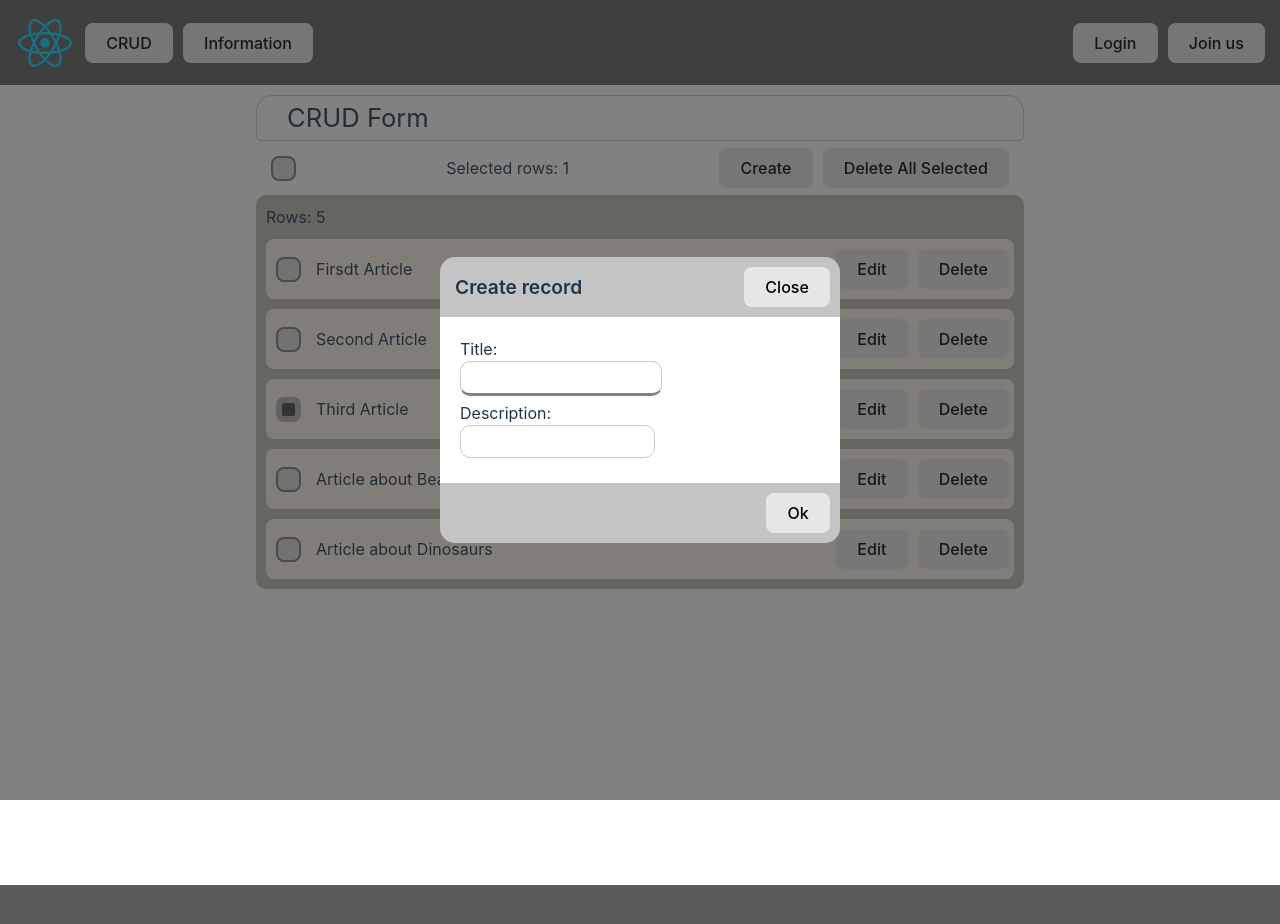
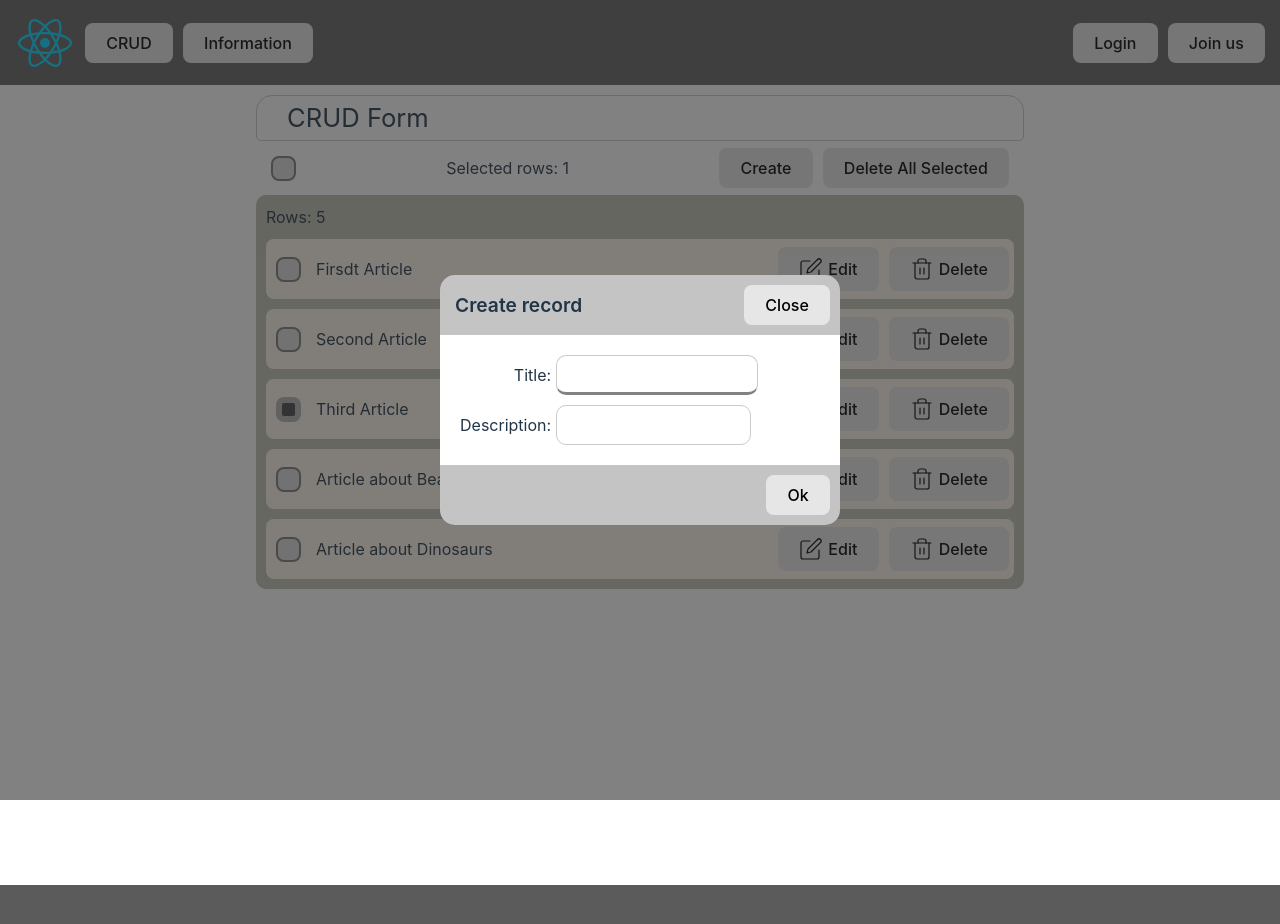
Before and after one commit to ArturKe/react-app, a React (Vite) app: page / in a window 1280 px wide. Both pictures are taken after a click on the button "Create". Shown: the top 924 px of the page. Built offline with nearby package versions, Linux system fonts and the light colour scheme.

Commit message:
Styles update

```diff
--- a/src/components/Button/button.css
+++ b/src/components/Button/button.css
@@ -8,6 +8,10 @@
     background-color: #e6e6e6;
     cursor: pointer;
     transition: transform 0.25s, border-color 0.2s;
+
+    display: flex;
+    align-items: center;
+    gap: 5px;
 }
 
 .customButton:hover{
--- a/src/components/Button/button.jsx
+++ b/src/components/Button/button.jsx
@@ -3,15 +3,9 @@ import { useEffect } from 'react';
 import './Button.css';
 
 export default function Button (props) {
-    // const [name, setName] = useState(props.name)
-    // useEffect(() => {console.log(props.children)},[props.children])
-    const handler = () => {
-        if (typeof props.event === 'function') {
-            props.event()
-        }
-    }
+    const {event=()=>{}} = props
+
     return (
-        <button onClick={() => handler()} className="customButton">{props.children || props.name}</button>
-
+        <button onClick={event} className="customButton">{props.icon}{props.children || props.name}</button>
     )
 }
--- a/src/components/Lists/Item/ListItem.jsx
+++ b/src/components/Lists/Item/ListItem.jsx
@@ -1,33 +1,31 @@
 import React, {useEffect} from 'react';
 import Button from '../../button/Button';
 import Checkbox from '../../checkbox/Checkbox';
+// import { EditIcon } from '../../icons/EditIcon';
+import { EditIcon, DeleteIcon } from '../../icons';
+
 import './ListItem.css';
 
 export default function ListItem (props) {
+    const {eventEdit=()=>{}, eventDelete=()=>{}, eventSelect=()=>{}} = props
+
     const handlerDelete = () => {
-        if (typeof props.eventDelete === 'function') {
-            props.eventDelete(props.id, props.title)
-        }
+        eventDelete(props.id, props.title)
     }
     const handlerEdit = () => {
-        if (typeof props.eventDelete === 'function') {
-            props.eventEdit(props.id, props.title, props.description)
-        }
+        eventEdit(props.id, props.title, props.description)
     }
     const handlerSelect = (state) => {
-        console.log('State: ' + state)
-        if (typeof props.eventSelect === 'function') {
-            props.eventSelect(props.id, state)
-        }
+        eventSelect(props.id, state)
     }
-    // useEffect(() => {console.log(props.id + ' ' + props.selected)},[props.selected])
+
     return (
         <div className='list-item'>
             <Checkbox event={handlerSelect} isActive={props.selected}></Checkbox>
             <div className='list-item-title'>{props.title || 'Some Title'}</div>
             <div className='list-item-buttons'>
-                <Button event={handlerEdit}>Edit</Button>
-                <Button event={handlerDelete}>Delete</Button>
+                <Button icon={<EditIcon/>} event={handlerEdit}>Edit</Button>
+                <Button icon={<DeleteIcon/>} event={handlerDelete}>Delete</Button>
             </div>
         </div>
     )
--- a/src/components/checkbox/Checkbox.jsx
+++ b/src/components/checkbox/Checkbox.jsx
@@ -1,18 +1,15 @@
 import React, { useEffect, useState } from 'react';
-// import { useEffect } from 'react';
 import './Checkbox.css';
 
 export default function Checkbox (props) {
     const [checkBoxState, setCheckBoxState] = useState(props.isActive || false)
+    const {event=()=>{}} = props
+
     const handler = () => {
         setCheckBoxState(!checkBoxState)
-        // console.log(checkBoxState)
-        if (typeof props.event === 'function') {
-            props.event(!checkBoxState)
-        }
+        event(!checkBoxState)
     }
     useEffect(() => {
-        // console.log('CheckBox Props: ' + props.isActive)
         setCheckBoxState(props.isActive)
     },[props.isActive])
     return (
--- a/src/components/forms/edit/EditForm.css
+++ b/src/components/forms/edit/EditForm.css
@@ -1,13 +1,30 @@
-/* .edit-form {
-    width: 600px;
-} */
-
+.edit-form {
+    display: flex;
+    gap: 5px;
+}
+.edit-form_labels {
+    display: flex;
+    flex-direction: column;
+    align-items: flex-end;
+    gap: 10px;
+}
+.edit-form_inputs {
+    display: flex;
+    flex-direction: column;
+    gap: 10px;
+}
+.edit-form_item {
+    height: 40px;
+    display: flex;
+    align-items: center;
+}
 input {
     padding: 8px;
     border: 1px solid #cacaca;
     border-radius: 10px;
-    margin-bottom: 5px;
     transition: all 0.3s;
+    height: 100%;
+    box-sizing: border-box;
 }
 
 input:focus-visible {
--- a/src/components/forms/edit/EditForm.jsx
+++ b/src/components/forms/edit/EditForm.jsx
@@ -24,10 +24,18 @@ export default function EditForm (props) {
             header={props.type ==='edit' ? 'Edit Record: ' + props.title : 'Create record' }
             content={
                 <div className='edit-form'>
-                    <div>Title:</div>
-                    <input type="text" ref={textInput} defaultValue={title} onChange={(e) => setTitle(e.target.value)} />
-                    <div>Description:</div>
-                    <input type="text" defaultValue={props.description} onChange={(e) => setDesc(e.target.value)}/>
+                    <div className='edit-form_labels'>
+                        <div className='edit-form_item'>Title:</div>
+                        <div className='edit-form_item'>Description:</div>
+                    </div>
+                    <div className='edit-form_inputs'>
+                        <div className='edit-form_item'>
+                            <input type="text" ref={textInput} defaultValue={title} onChange={(e) => setTitle(e.target.value)} />
+                        </div>
+                        <div className='edit-form_item'>
+                            <input type="text" defaultValue={props.description} onChange={(e) => setDesc(e.target.value)}/>
+                        </div>
+                    </div>
                 </div>
             }
             footer={<Button event={acceptEditHandler}>Ok</Button>}
--- /dev/null
+++ b/src/components/icons/EditIcon.jsx
@@ -0,0 +1,18 @@
+export const EditIcon = () => {
+    return(
+        <svg
+            xmlns="http://www.w3.org/2000/svg"
+            width="24"
+            height="24"
+            viewBox="0 0 24 24"
+            fill="none"
+            stroke="currentColor"
+            strokeWidth="1.2"
+            strokeLinecap="round"
+            strokeLinejoin="round"
+            >
+                <path d="M11 4H4a2 2 0 0 0-2 2v14a2 2 0 0 0 2 2h14a2 2 0 0 0 2-2v-7"></path>
+                <path d="M18.5 2.5a2.121 2.121 0 0 1 3 3L12 15l-4 1 1-4 9.5-9.5z"></path>
+        </svg>
+    )
+}
--- /dev/null
+++ b/src/components/icons/index.jsx
@@ -0,0 +1,51 @@
+export const EditIcon = () => {
+    return(
+        <svg
+            xmlns="http://www.w3.org/2000/svg"
+            width="24"
+            height="24"
+            viewBox="0 0 24 24"
+            fill="none"
+            stroke="currentColor"
+            strokeWidth="1.2"
+            strokeLinecap="round"
+            strokeLinejoin="round"
+            >
+                <path d="M11 4H4a2 2 0 0 0-2 2v14a2 2 0 0 0 2 2h14a2 2 0 0 0 2-2v-7"></path>
+                <path d="M18.5 2.5a2.121 2.121 0 0 1 3 3L12 15l-4 1 1-4 9.5-9.5z"></path>
+        </svg>
+    )
+}
+
+export const DeleteIcon = () => {
+    return(
+        <svg
+            xmlns="http://www.w3.org/2000/svg"
+            width="1.5em"
+            height="1.5em"
+            viewBox="0 0 24 24"
+            fill="none"
+            stroke="currentColor"
+            strokeWidth="1.2"
+            strokeLinecap="round"
+            strokeLinejoin="round"
+            >
+                <polyline points="3 6 5 6 21 6"></polyline>
+                <path d="M19 6v14a2 2 0 0 1-2 2H7a2 2 0 0 1-2-2V6m3 0V4a2 2 0 0 1 2-2h4a2 2 0 0 1 2 2v2"></path>
+                <line x1="10" y1="11" x2="10" y2="17"></line>
+                <line x1="14" y1="11" x2="14" y2="17"></line></svg>
+    )
+}
+
+export const SettingsIcon = () => {
+    return(
+        <svg
+            xmlns="http://www.w3.org/2000/svg"
+            height="1.2em"
+            width="1.2em"
+            viewBox="0 0 48 48"
+            >
+                <path d="m19.4 44-1-6.3q-.95-.35-2-.95t-1.85-1.25l-5.9 2.7L4 30l5.4-3.95q-.1-.45-.125-1.025Q9.25 24.45 9.25 24q0-.45.025-1.025T9.4 21.95L4 18l4.65-8.2 5.9 2.7q.8-.65 1.85-1.25t2-.9l1-6.35h9.2l1 6.3q.95.35 2.025.925Q32.7 11.8 33.45 12.5l5.9-2.7L44 18l-5.4 3.85q.1.5.125 1.075.025.575.025 1.075t-.025 1.05q-.025.55-.125 1.05L44 30l-4.65 8.2-5.9-2.7q-.8.65-1.825 1.275-1.025.625-2.025.925l-1 6.3ZM24 30.5q2.7 0 4.6-1.9 1.9-1.9 1.9-4.6 0-2.7-1.9-4.6-1.9-1.9-4.6-1.9-2.7 0-4.6 1.9-1.9 1.9-1.9 4.6 0 2.7 1.9 4.6 1.9 1.9 4.6 1.9Zm0-3q-1.45 0-2.475-1.025Q20.5 25.45 20.5 24q0-1.45 1.025-2.475Q22.55 20.5 24 20.5q1.45 0 2.475 1.025Q27.5 22.55 27.5 24q0 1.45-1.025 2.475Q25.45 27.5 24 27.5Zm0-3.5Zm-2.2 17h4.4l.7-5.6q1.65-.4 3.125-1.25T32.7 32.1l5.3 2.3 2-3.6-4.7-3.45q.2-.85.325-1.675.125-.825.125-1.675 0-.85-.1-1.675-.1-.825-.35-1.675L40 17.2l-2-3.6-5.3 2.3q-1.15-1.3-2.6-2.175-1.45-.875-3.2-1.125L26.2 7h-4.4l-.7 5.6q-1.7.35-3.175 1.2-1.475.85-2.625 2.1L10 13.6l-2 3.6 4.7 3.45q-.2.85-.325 1.675-.125.825-.125 1.675 0 .85.125 1.675.125.825.325 1.675L8 30.8l2 3.6 5.3-2.3q1.2 1.2 2.675 2.05Q19.45 35 21.1 35.4Z"/>
+        </svg>
+    )
+}
```
Also changed, not shown: src/components/icons/SettingsIcon.jsx (added, +12 -0 lines).
